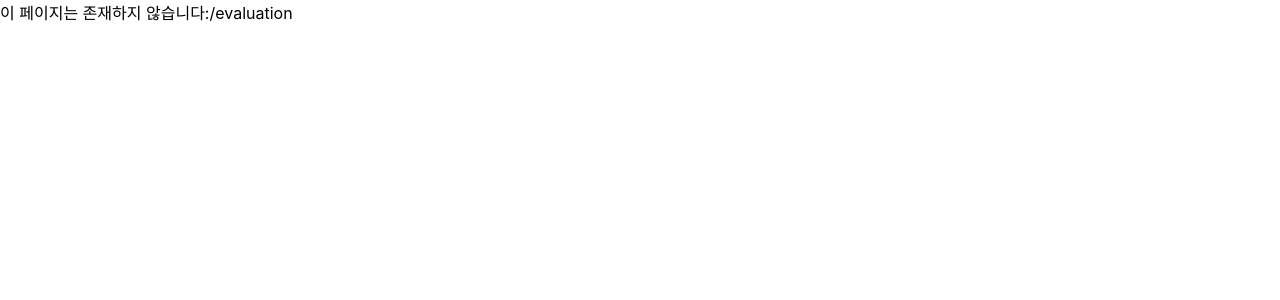
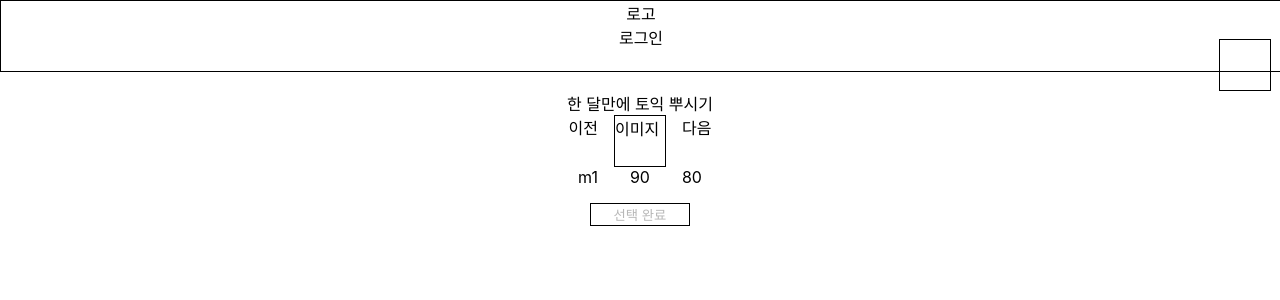
Before and after one commit to cosmic-plannet/plannet-front, a React (Create React App) app: page /evaluation in a window 1280 px wide. Shown: the top 300 px of the page. Built offline with nearby package versions, Linux system fonts and the light colour scheme.

Commit message:
feat: Add evaluation page

```diff
--- a/src/App.js
+++ b/src/App.js
@@ -6,6 +6,7 @@ import Interest from "./pages/interest.js";
 import Mypage from "./pages/mypage.js";
 import Ranking from "./pages/ranking.js";
 import Planet from "./pages/Planet/planet.js";
+import Evaluation from "./pages/evaluation.js";
 
 function App() {
     return (
@@ -18,6 +19,7 @@ function App() {
                 <Route path="/ranking" component={Ranking} exact></Route>
                 <Route exact path="/planet" component={Planet} />
                 <Route path="/planet/:text/:id?" component={Planet} />
+                <Route path="/evaluation" component={Evaluation} />
                 <Route render={({ location }) => <div>이 페이지는 존재하지 않습니다:{location.pathname}</div>}></Route>
             </Switch>
         </BrowserRouter>
--- a/src/pages/Planet/detail.js
+++ b/src/pages/Planet/detail.js
@@ -14,9 +14,7 @@ const PlanetInfoBox = styled.div`
     display: flex;
     flex-direction: column;
 `;
-const LeaderImg = styled.div`
-
-`;
+const LeaderImg = styled.div``;
 const Title = styled.div`
     padding-top: 3rem;
 `;
@@ -91,7 +89,11 @@ const Done = styled.div`
     text-decoration: line-through;
 `;
 
-const PlanetDetail = ({ match }) => {
+const PlanetDetail = ({ match, history }) => {
+    const movePage = (page) => {
+        history.push(`/${page}`);
+    };
+
     let isLeader = true;
     let isMember = true;
 
@@ -118,7 +120,11 @@ const PlanetDetail = ({ match }) => {
                     <GrowthTitle>PLANET 성장도</GrowthTitle>
                     <GrowthBox>
                         슬라이더
-                        {isMember && isLeader ? <StudyCompleteBtn>진행중(100%일때 탐사완료로 변경)</StudyCompleteBtn> : <div>진행중</div>}
+                        {isMember && isLeader ? (
+                            <StudyCompleteBtn onClick={() => movePage("evaluation")}>진행중(100%일때 탐사완료로 변경)</StudyCompleteBtn>
+                        ) : (
+                            <div>진행중</div>
+                        )}
                         {isMember && isLeader ? <RecruitCompleteBtn>모집완료</RecruitCompleteBtn> : null}
                     </GrowthBox>
                     {isMember ? <StartBtn>탐사 시작하기</StartBtn> : <StartBtn>탐사대 가입하기</StartBtn>}
--- /dev/null
+++ b/src/pages/evaluation.js
@@ -0,0 +1,103 @@
+import React, { useEffect, useState } from "react";
+import styled from "styled-components";
+import { useDispatch, useSelector } from "react-redux";
+import Header from "../components/header";
+//import { getQuestion, getToday } from "store/box";
+
+const Wrapper = styled.div`
+    width: 100%;
+    height: 100%;
+    display: flex;
+    flex-direction: column;
+    align-items: center;
+`;
+
+const PlanetTitle = styled.div``;
+const MemberBox = styled.div`
+    display: flex;
+    flex-direction: row;
+`;
+const MemberImg = styled.div`
+    margin: 0 1rem;
+    width: 50px;
+    height: 50px;
+    border: 1px solid black;
+`;
+const Prev = styled.div``;
+const Next = styled.div``;
+const MemberInfoBox = styled.div`
+    display: flex;
+    flex-direction: row;
+`;
+const MemberInfo = styled.div`
+    padding: 0 1rem;
+`;
+const EvaluteBox = styled.div`
+    display: flex;
+    flex-wrap: wrap;
+    width: 90%;
+    margin-left: 6rem;
+`;
+const Evaluate = styled.button`
+    border: 1px solid black;
+    width: 20%;
+    background-color: white;
+    margin: 1rem 2rem;
+    height: 50px;
+
+    :hover {
+        background-color: purple;
+    }
+`;
+const CompleteBtn = styled.button`
+    border: 1px solid black;
+    width: 100px;
+    background-color: white;
+    margin-top: 1rem;
+`;
+
+const Login = ({ history }) => {
+    const movePage = (page) => {
+        history.push(`/${page}`);
+    };
+
+    const interests = ["영어", "컴퓨터", "취직/면접", "제2외국어", "자격증", "시험"];
+    let selects = [];
+    const select = (index) => {
+        selects.push(index);
+        // console.log(selects);
+    };
+    const complete = () => {
+        //console.log(selects);
+    };
+
+    const [index, setIndex] = useState(0);
+    let members = [
+        { name: "m1", attend: 90, todo: 80 },
+        { name: "m2", attend: 80, todo: 70 },
+        { name: "m3", attend: 80, todo: 70 },
+        { name: "m4", attend: 80, todo: 70 },
+    ];
+
+    return (
+        <React.Fragment>
+            <Header></Header>
+            <Wrapper>
+                <PlanetTitle>한 달만에 토익 뿌시기</PlanetTitle>
+                <MemberBox>
+                    <Prev onClick={() => setIndex(index - 1)}>이전</Prev>
+                    <MemberImg>이미지</MemberImg>
+                    <Next onClick={() => setIndex(index + 1)}>다음</Next>
+                </MemberBox>
+                <MemberInfoBox>
+                    <MemberInfo>{members[index].name}</MemberInfo>
+                    <MemberInfo>{members[index].attend}</MemberInfo>
+                    <MemberInfo>{members[index].todo}</MemberInfo>
+                </MemberInfoBox>
+                <CompleteBtn disabled={index === members.length - 1 ? false : true}>선택 완료</CompleteBtn>
+            </Wrapper>
+        </React.Fragment>
+    );
+};
+
+export default Login;
```
